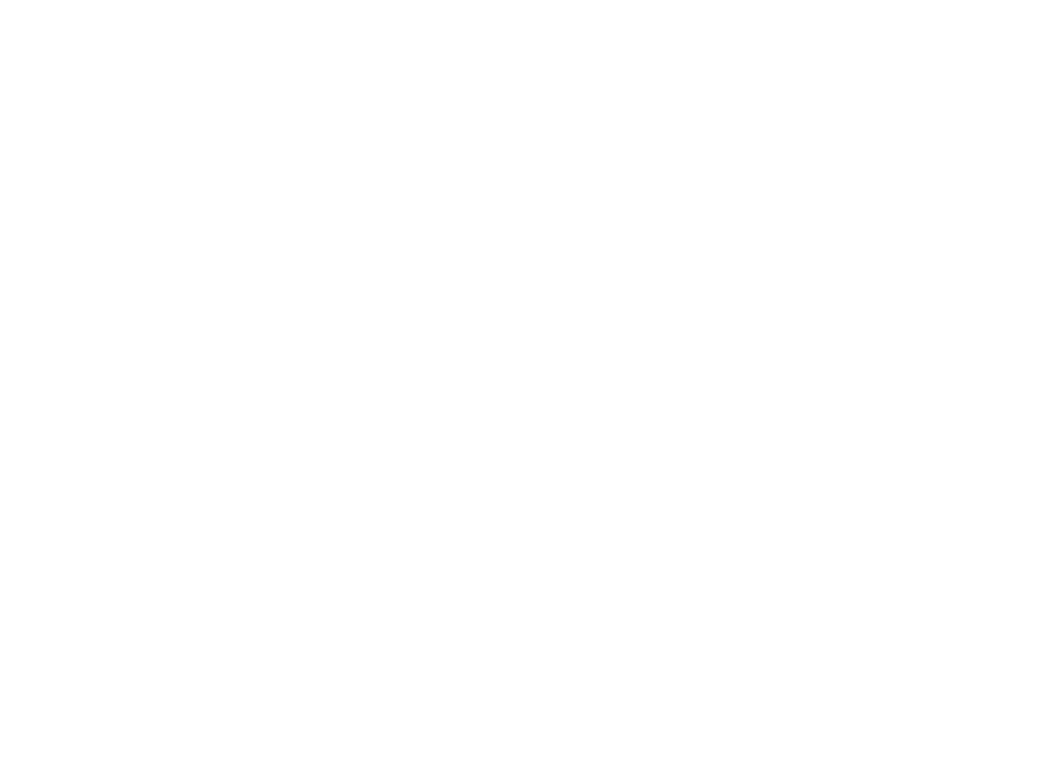
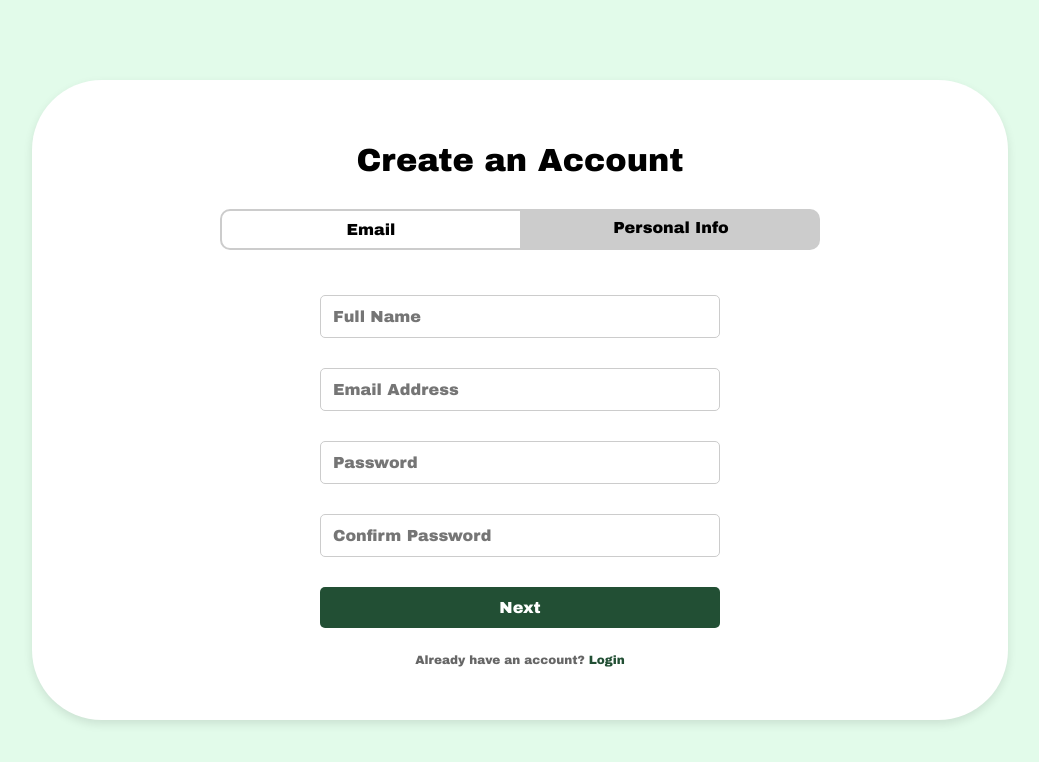
Before and after one commit to abdelfatah150/Twin, a React (Vite) app: page /signup/entrepreneur in a window 1280 px wide. Before the commit this address had no page. Shown: the top 762 px of the page, without its empty margins (120-1159 px from the left). Built offline with nearby package versions, Linux system fonts and the light colour scheme.

Commit message:
Implemented Signup for Entrepreneur

```diff
--- a/src/App.tsx
+++ b/src/App.tsx
@@ -9,9 +9,9 @@
   return (
     <Router>
       <Routes>
-        <Route path="/" element={<SignupPage />} />
-        <Route path="/developer-signup" element={<DeveloperSignup />} />
-        <Route path="/entrepreneur-signup" element={<EntrepreneurSignup />} />
+        <Route path="/signup" element={<SignupPage />} />
+        <Route path="/signup/developer" element={<DeveloperSignup />} />
+        <Route path="/signup/entrepreneur" element={<EntrepreneurSignup />} />
       </Routes>
     </Router>
   );
--- a/src/Components/EntrepreneurSignup.css
+++ b/src/Components/EntrepreneurSignup.css
@@ -0,0 +1,116 @@
+.entrepreneur-signup {
+    background-color: #E2FBEA;
+    display: flex;
+    justify-content: center;
+    align-items: center;
+    height: 100vh;
+  }
+
+  .signup-box {
+    background-color: white;
+    padding: 40px;
+    border-radius: 70px;
+    box-shadow: 0 4px 10px rgba(0, 0, 0, 0.1);
+    width: 70vw;
+    height: 70vh;
+    max-width: 1200px;
+    text-align: center;
+    display: flex;
+    flex-direction: column;
+    align-items: center;
+    justify-content: center;
+  }
+
+  .personal-info-container {
+    display: flex;
+    flex-direction: column;
+    align-items: center;
+    width: 100%;
+  }
+
+  .personal-info-fields {
+    display: flex;
+    flex-direction: column;
+    align-items: center;
+    width: 100%;
+  }
+
+  input, select, button {
+    width: 80%;
+    max-width: 400px;
+    margin: 15px 0;
+    padding: 12px;
+    border-radius: 5px;
+    font-size: 16px;
+    border: 1px solid #ccc;
+    box-sizing: border-box;
+  }
+
+  button {
+    border: none;
+    color: white;
+    cursor: pointer;
+  }
+
+  .next-btn, .create-btn {
+    background-color: #224f34;
+  }
+
+  .login-text, .terms {
+    margin-top: 10px;
+    font-size: 12px;
+    text-align: center;
+    color: #666;
+
+  }
+
+  .link {
+    color: #224f34;
+    text-decoration: none;
+    font-weight: bold;
+  }
+
+  h1 {
+    font-size: 32px;
+  }
+
+  * {
+    font-family: Arial Black, sans-serif;
+}
+
+.step-indicator {
+    display: flex;
+    justify-content: space-around;
+    margin-bottom: 20px;
+    padding: 10px;
+    border-radius: 10px;
+    width: 100%;
+    max-width: 600px;
+    background: transparent;
+    box-shadow: none;
+}
+
+.step {
+    flex: 1;
+    padding: 10px 20px;
+    text-align: center;
+    font-weight: bold;
+    background: #ccc;
+    color: black;
+    border-radius: 0;
+    transition: background 0.3s ease-in-out, color 0.3s ease-in-out;
+}
+
+.step-1 {
+    border-radius: 10px 0 0 10px;
+    cursor: pointer;
+}
+
+.step-2 {
+    border-radius: 0 10px 10px 0;
+}
+
+.step.active {
+    background: white;
+    border: 2px solid #ccc;
+}
--- a/src/Components/EntrepreneurSignup.tsx
+++ b/src/Components/EntrepreneurSignup.tsx
@@ -1,8 +1,59 @@
-import React from "react";
-import './EntrepreneurSignup.css'
+import React, { useState } from "react";
+import "./EntrepreneurSignup.css";
 
 const EntrepreneurSignup: React.FC = () => {
-  return <h1>Entrepreneur Sign-Up Page</h1>;
+  const [step, setStep] = useState(1);
+  const [formData, setFormData] = useState({
+    fullName: "",
+    email: "",
+    password: "",
+    confirmPassword: "",
+    track: "",
+  });
+
+  const handleChange = (e: React.ChangeEvent<HTMLInputElement | HTMLSelectElement>) => {
+    setFormData({ ...formData, [e.target.name]: e.target.value });
+  };
+
+  const nextStep = () => setStep(2);
+  const prevStep = () => setStep(1);
+
+  return (
+    <div className="entrepreneur-signup">
+      <div className="signup-box">
+        <h1>Create an Account</h1>
+        <div className="step-indicator">
+        <div className={`step step-1 ${step === 1 ? 'active' : ''}`} onClick={() => setStep(1)}>Email</div>
+        <div className={`step step-2 ${step === 2 ? 'active' : ''}`}>Personal Info</div>
+        </div>
+        {step === 1 ? (
+          <div className="personal-info-container">
+            <div className="personal-info-fields">
+              <input type="text" name="fullName" placeholder="Full Name" value={formData.fullName} onChange={handleChange} />
+              <input type="email" name="email" placeholder="Email Address" value={formData.email} onChange={handleChange} />
+              <input type="password" name="password" placeholder="Password" value={formData.password} onChange={handleChange} />
+              <input type="password" name="confirmPassword" placeholder="Confirm Password" value={formData.confirmPassword} onChange={handleChange} />
+            </div>
+            <button className="next-btn" onClick={nextStep}>Next</button>
+            <p className="login-text">Already have an account? <a className="link" href="/login">Login</a></p>
+          </div>
+        ) : (
+          <div className="personal-info-container">
+            <div className="personal-info-fields">
+              <select name="track" value={formData.track} onChange={handleChange}>
+                <option value="" disabled>Select Your Track</option>
+                <option value="web-development">Web Development</option>
+                <option value="data-science">Data Science</option>
+                <option value="mobile-development">Mobile Development</option>
+              </select>
+            </div>
+            <button className="create-btn">Create Account</button>
+            <p className="terms">By signing up, you agree to our <a className="link" href="/terms">Terms and Conditions</a></p>
+          </div>
+        )}
+      </div>
+    </div>
+  );
 };
 
 export default EntrepreneurSignup;
--- a/src/Components/SignupPage.css
+++ b/src/Components/SignupPage.css
@@ -1,6 +1,6 @@
 body {
     margin: 0px;
-    font-family: 'Inter', sans-serif;
+    font-family: Arial Black, sans-serif;
 }
 .signup-container {
     display: flex;
--- a/src/Components/SignupPage.tsx
+++ b/src/Components/SignupPage.tsx
@@ -26,12 +26,12 @@
           <h2>Sign up as a Developer</h2>
           <p>Tired of working on the same repetitive projects as everyone else?
           Sign up to build real-world projects that will make your portfolio stand out and enhance your resume!</p>
-          <button className="signup-button" onClick={() => navigate("/developer-signup")}>Sign Up As a Developer</button>
+          <button className="signup-button" onClick={() => navigate("developer")}>Sign Up As a Developer</button>
         </div>
         <div className="signup-option entrepreneur">
           <h2>Become an Entrepreneur</h2>
           <p>Register to become an entrepreneur and collaborate with a developer to turn your idea into reality!</p>
-          <button className="signup-button" onClick={() => navigate("entrepreneur-signup")}>Sign Up As a Entrepreneur</button>
+          <button className="signup-button" onClick={() => navigate("entrepreneur")}>Sign Up As a Entrepreneur</button>
         </div>
       </div>
     </div>
```
